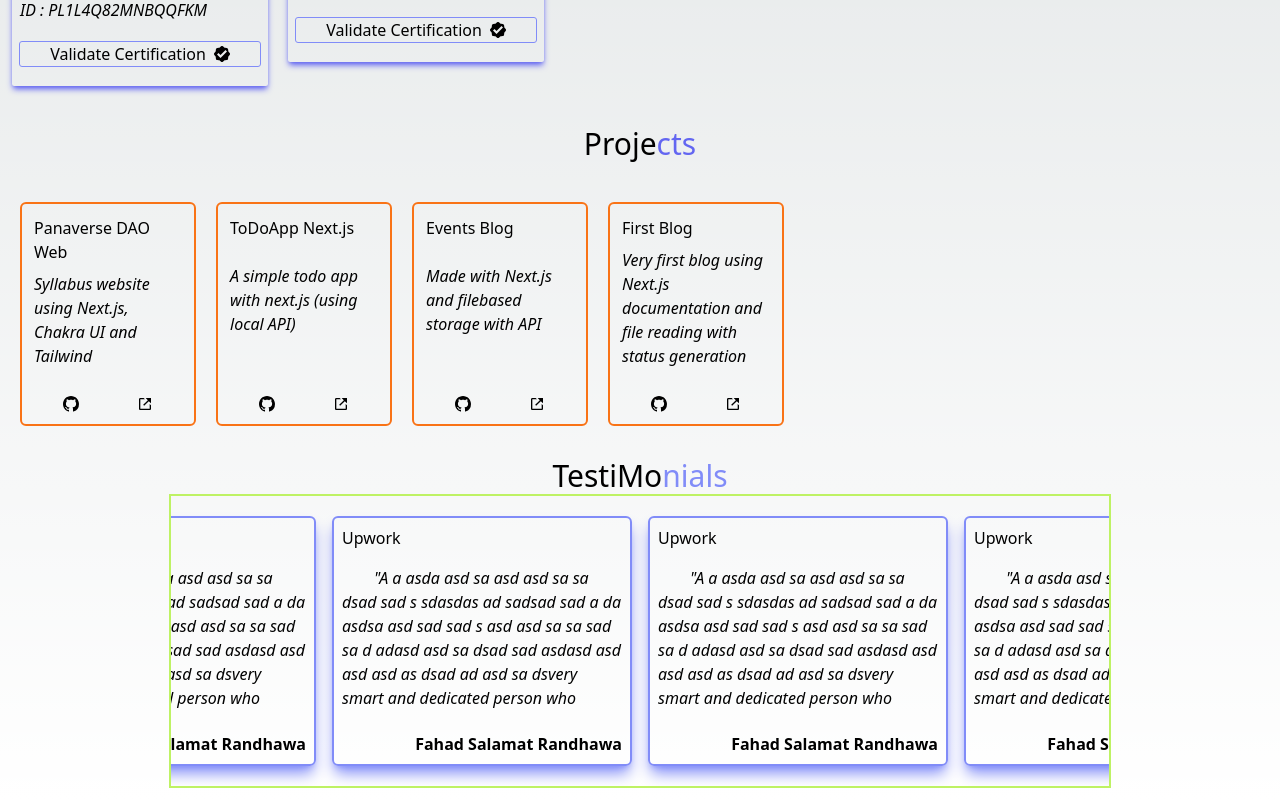
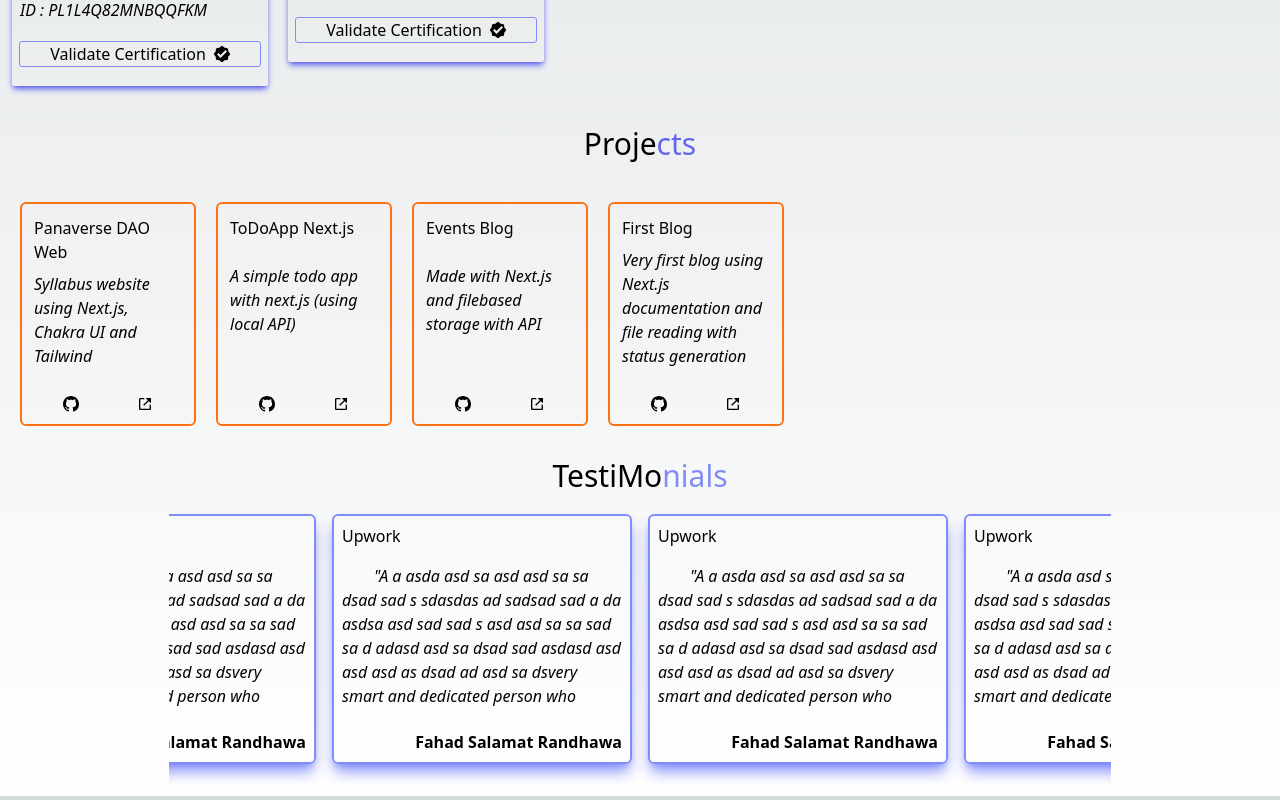
Before and after one commit to FahadSalamatRandhawa/Portfolio_nextjs_tailwind, a Next.js app: page / in a window 1280 px wide. Shown: the part 786-1586 px from the top of the page. Built offline with nearby package versions, Linux system fonts and the light colour scheme.

Commit message:
Update Testimonials.tsx

```diff
--- a/app/Components/Testimonials.tsx
+++ b/app/Components/Testimonials.tsx
@@ -6,7 +6,7 @@ export default function Testimonials(){
         <>
             <div className=" flex flex-col justify-center items-center p-3">
                 <div className="flex justify-center text-3xl">TestiMo<div className=" text-indigo-400">nials</div></div>
-                <div className=" max-h-[500px] testimonials flex flex-col justify-center flex-nowrap md:flex  md:flex-row border-lime-300 border-2 touch-pan-x touch-pan-y scroll-smooth snap-mandatory snap-x gap-4 w-3/4 overflow-auto py-5">
+                <div className=" max-h-[500px] testimonials flex flex-col justify-center flex-nowrap md:flex  md:flex-row touch-pan-x touch-pan-y scroll-smooth snap-mandatory snap-x gap-4 w-3/4 overflow-auto py-5">
                     <div className=' grid grid-cols-1 col-auto rounded-md shadow-lg shadow-indigo-400 md:w-[300px] md:min-w-[300px] h-[250px] sm:w-[250px] snap-start border-indigo-400 border-2 p-2'>
                         <div className='flex justify-start'>Upwork</div>
                         <em className=' flex place-content-center overflow-hidden my-4 indent-8'>"A a asda asd sa  asd asd sa sa dsad sad s sdasdas ad sadsad sad a da  asdsa asd sad sad s asd asd sa sa sad sa d adasd asd sa dsad sad asdasd asd asd asd as dsad ad asd sa dsvery smart and dedicated person who delivered some good quality work sooner than expected"</em>
```
